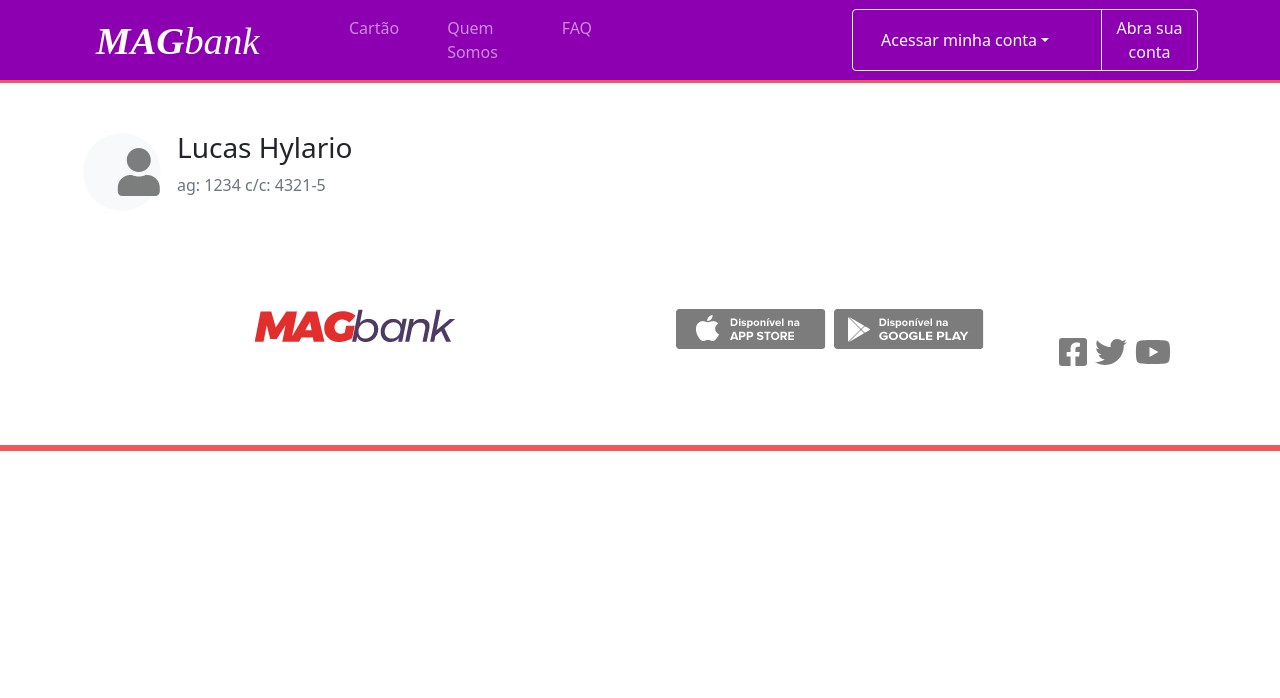
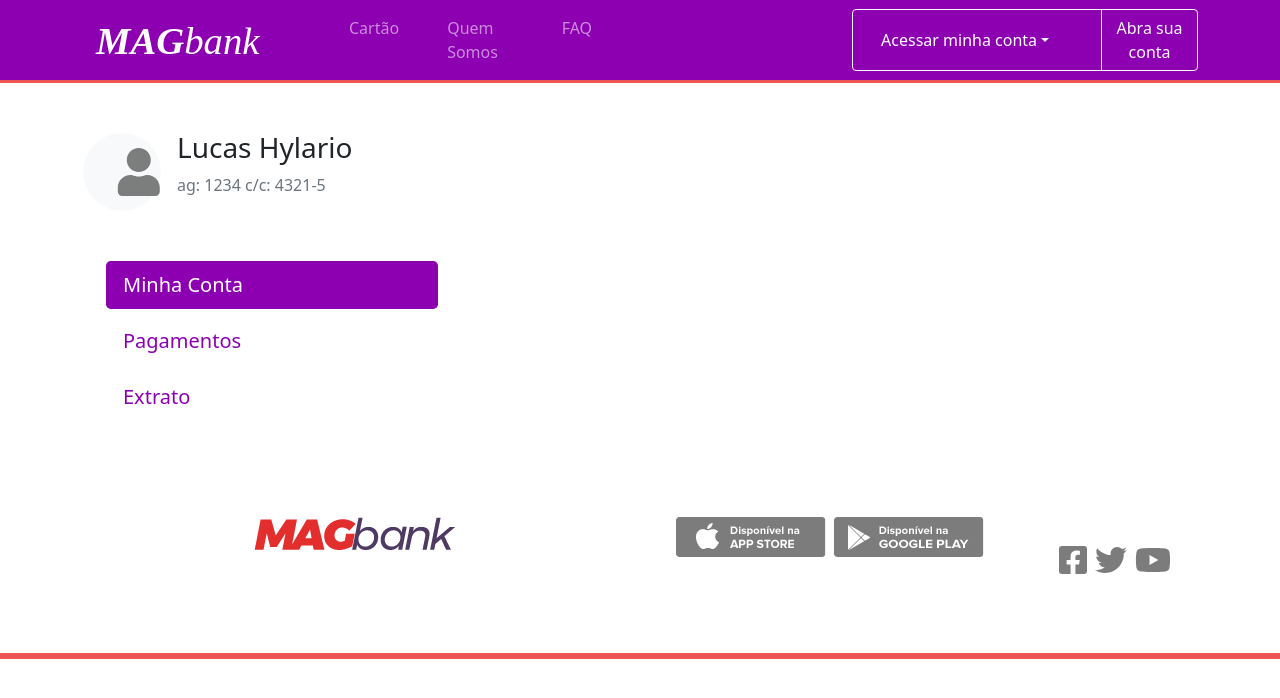
Before and after one commit to Lucashylario/magbank21, a React (Create React App) app: page /dashboard in a window 1280 px wide. Shown: the top 698 px of the page. Built offline with nearby package versions, Linux system fonts and the light colour scheme.

Commit message:
adicionado botões

```diff
--- a/src/views/Dashboard.js
+++ b/src/views/Dashboard.js
@@ -1,5 +1,5 @@
 import React from "react";
-import { Container, Row, Col } from "react-bootstrap";
+import { Container, Row, Col, Button } from "react-bootstrap";
 import { FontAwesomeIcon } from "@fortawesome/react-fontawesome";
 import { faCircle, faUser } from "@fortawesome/free-solid-svg-icons";
 
@@ -9,7 +9,7 @@
     <Container className='dashboard py-5'>
         <Row>
             <Col xs={12} lg={4}>
-                <Row className='align-items-center'>
+                <Row className='align-items-center mb-5'>
                     <Col xs={3}>
                         <span className='dashboard__user-avatar'>
                             <FontAwesomeIcon icon={faCircle} size='5x' color='#f8f9fa' />
@@ -22,6 +22,11 @@
                         <p className='text-muted'>ag: 1234 c/c: 4321-5</p>
                     </Col>
                 </Row>
+                <div className="d-grid gap-2 ">
+                    <Button className='dashboard__button dashboard__button--active text-start ms-4' variant='link' size='lg'>Minha Conta</Button>
+                    <Button className='dashboard__button text-start ms-4' variant='link' size='lg'>Pagamentos</Button>
+                    <Button className='dashboard__button text-start ms-4' variant='link' size='lg'>Extrato</Button>
+                </div>
             </Col>
             <Col xs={12} lg={3}></Col>
             <Col xs={12} lg={5}></Col>
--- a/src/views/Dashboard.scss
+++ b/src/views/Dashboard.scss
@@ -1,3 +1,5 @@
+@import'../variables';
+
 .dashboard {
     &__user-avatar {
         position: relative;
@@ -9,4 +11,14 @@
         left: 50%;
         transform: translate(-10%, -100%);
     }
+
+    &__button {
+        color: $color-primary;
+        text-decoration: none;
+
+        &:hover, &--active {
+            color: #fff;
+            background-color: $color-primary;
+        }
+    }
 }
```
